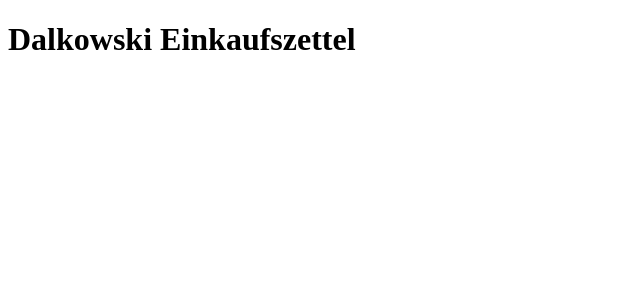
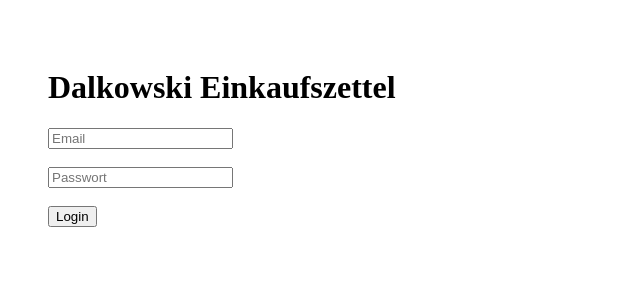
Before and after one commit to tilldalkowski/kditdi-einkauf, a Next.js app: page / in a window 1280 px wide. Shown: the top 300 px of the page, without its empty margins (0-640 px from the left). Built offline with nearby package versions, Linux system fonts and the light colour scheme; no server answers.

Commit message:
Update page.js

```diff
--- a/app/page.js
+++ b/app/page.js
@@ -1,3 +1,37 @@
+'use client'
+
+import { useState } from 'react'
+import { supabase } from '../lib/supabaseClient'
+
 export default function Home() {
-  return <h1>Dalkowski Einkaufszettel</h1>
+  const [email, setEmail] = useState('')
+  const [password, setPassword] = useState('')
+
+  const login = async () => {
+    await supabase.auth.signInWithPassword({
+      email,
+      password,
+    })
+  }
+
+  return (
+    <main style={{ padding: 40 }}>
+      <h1>Dalkowski Einkaufszettel</h1>
+
+      <input
+        placeholder="Email"
+        onChange={(e) => setEmail(e.target.value)}
+      />
+      <br /><br />
+
+      <input
+        type="password"
+        placeholder="Passwort"
+        onChange={(e) => setPassword(e.target.value)}
+      />
+      <br /><br />
+
+      <button onClick={login}>Login</button>
+    </main>
+  )
 }
```
